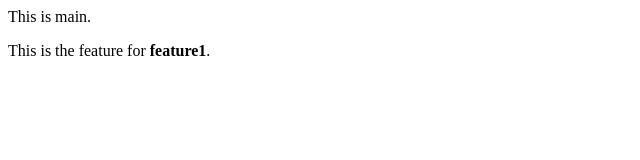
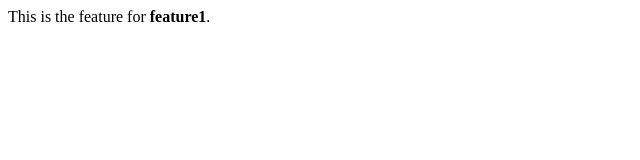
Before and after one commit to borikhelvi/BranchedRepo, a plain HTML site: page index.html in a window 1280 px wide. Shown: the whole page, without its empty margins (0-640 px from the left). Drawn offline with Linux system fonts and the light colour scheme.

Commit message:
main line was removed

```diff
--- a/index.html
+++ b/index.html
@@ -1,2 +1 @@
-<p>This is main.</p>
 <p>This is the feature for <b>feature1</b>.</p>
```
